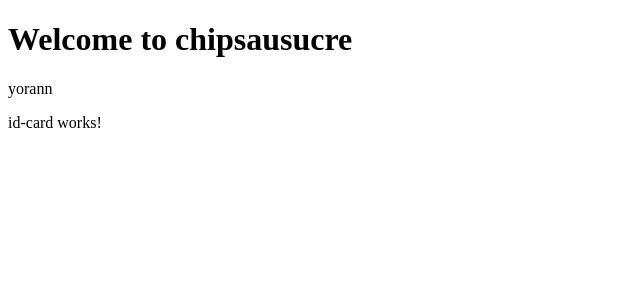
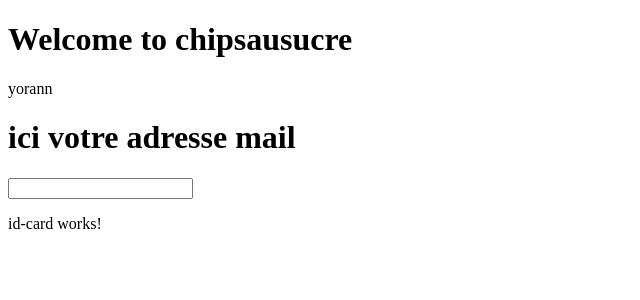
Before and after one commit to yorannelisabeth/Projet_Angular, an Angular app: page / in a window 1280 px wide. Shown: the top 300 px of the page, without its empty margins (0-640 px from the left). Built offline with nearby package versions, Linux system fonts and the light colour scheme.

Commit message:
création dune composante signup

```diff
--- a/src/app/app.component.html
+++ b/src/app/app.component.html
@@ -1,5 +1,5 @@
 <h1>Welcome to {{title}}</h1>
 
 <p>{{name}}</p>
-
+<app-sign-up></app-sign-up>
 <app-id-card></app-id-card>
--- a/src/app/app.module.ts
+++ b/src/app/app.module.ts
@@ -4,11 +4,13 @@ import { NgModule } from '@angular/core';
 import { AppRoutingModule } from './app-routing.module';
 import { AppComponent } from './app.component';
 import { IdCardComponent } from './id-card/id-card.component';
+import { SignUpComponent } from './sign-up/sign-up.component';
 
 @NgModule({
   declarations: [
     AppComponent,
-    IdCardComponent
+    IdCardComponent,
+    SignUpComponent
   ],
   imports: [
     BrowserModule,
--- /dev/null
+++ b/src/app/sign-up/email.ts
@@ -0,0 +1,3 @@
+export class emaildesgens{
+    mail : string;
+}
--- /dev/null
+++ b/src/app/sign-up/sign-up.component.html
@@ -0,0 +1,2 @@
+
+<h1>{{email.mail}}</h1><input type="email" name="email"/>
--- /dev/null
+++ b/src/app/sign-up/sign-up.component.ts
@@ -0,0 +1,19 @@
+import { Component, OnInit } from '@angular/core';
+import { emaildesgens } from './email';
+import { from } from 'rxjs';
+
+@Component({
+  selector: 'app-sign-up',
+  templateUrl: './sign-up.component.html',
+  styleUrls: ['./sign-up.component.css']
+})
+export class SignUpComponent implements OnInit {
+email: emaildesgens = {
+  mail:'ici votre adresse mail',
+}
+  constructor() { }
+
+  ngOnInit() {
+  }
+
+}
```
Also changed, not shown: src/app/sign-up/sign-up.component.css (added), 1 other file (tests, documents, lock files or other folders).
